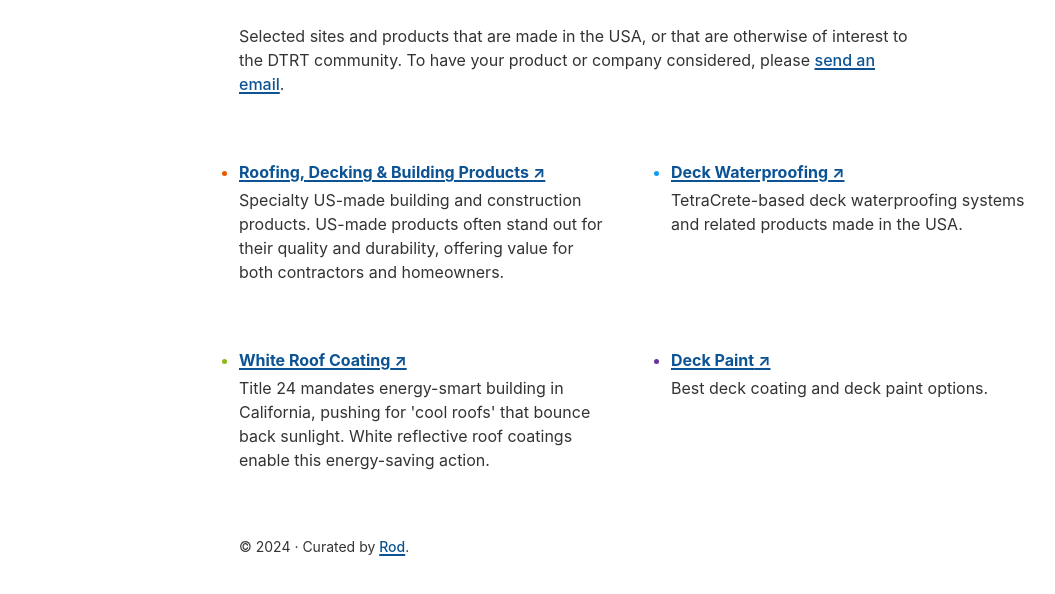
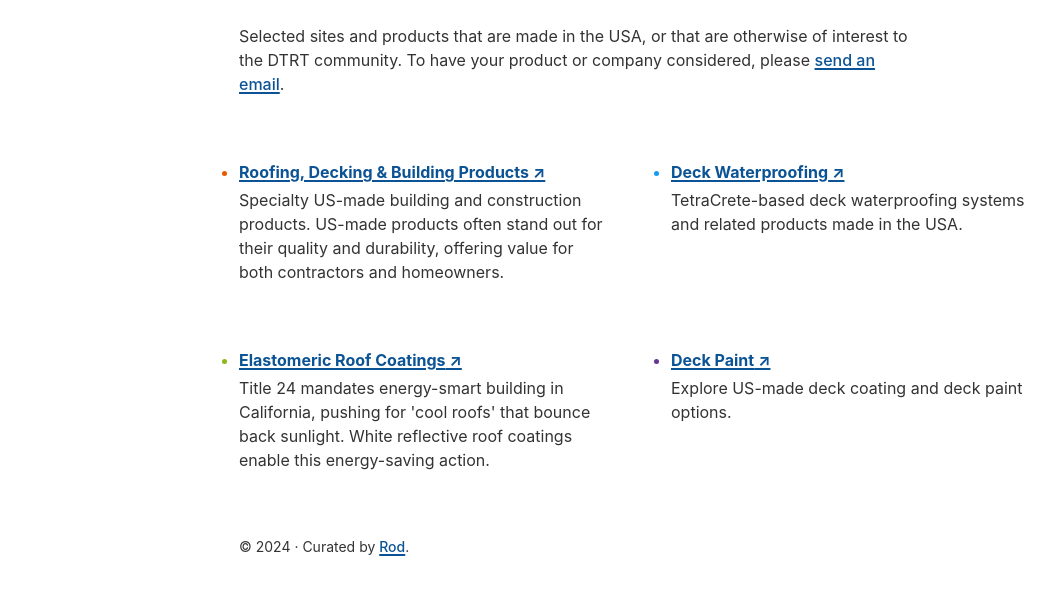
Before and after one commit to rodebrahimi/dtrt-core, a Gatsby site: page / in a window 1280 px wide. Shown: the part 160-754 px from the top of the page, without its empty margins (1-1056 px from the left). Built offline with nearby package versions, Linux system fonts and the light colour scheme; Gatsby itself is replaced by a stand-in of ours.

Commit message:
update link text

```diff
--- a/src/pages/index.js
+++ b/src/pages/index.js
@@ -22,7 +22,7 @@
       "TetraCrete-based deck waterproofing systems and related products made in the USA.",
   },
   {
-    text: "White Roof Coating",
+    text: "Elastomeric Roof Coatings",
     url: "https://title24roof.com",
     description:
       "Title 24 mandates energy-smart building in California, pushing for 'cool roofs' that bounce back sunlight. White reflective roof coatings enable this energy-saving action.",
@@ -31,7 +31,7 @@
     text: "Deck Paint",
     url: "https://bestdeckpaint.com",
     description:
-      "Best deck coating and deck paint options.",
+      "Explore US-made deck coating and deck paint options.",
   },
   /**
   {
```
